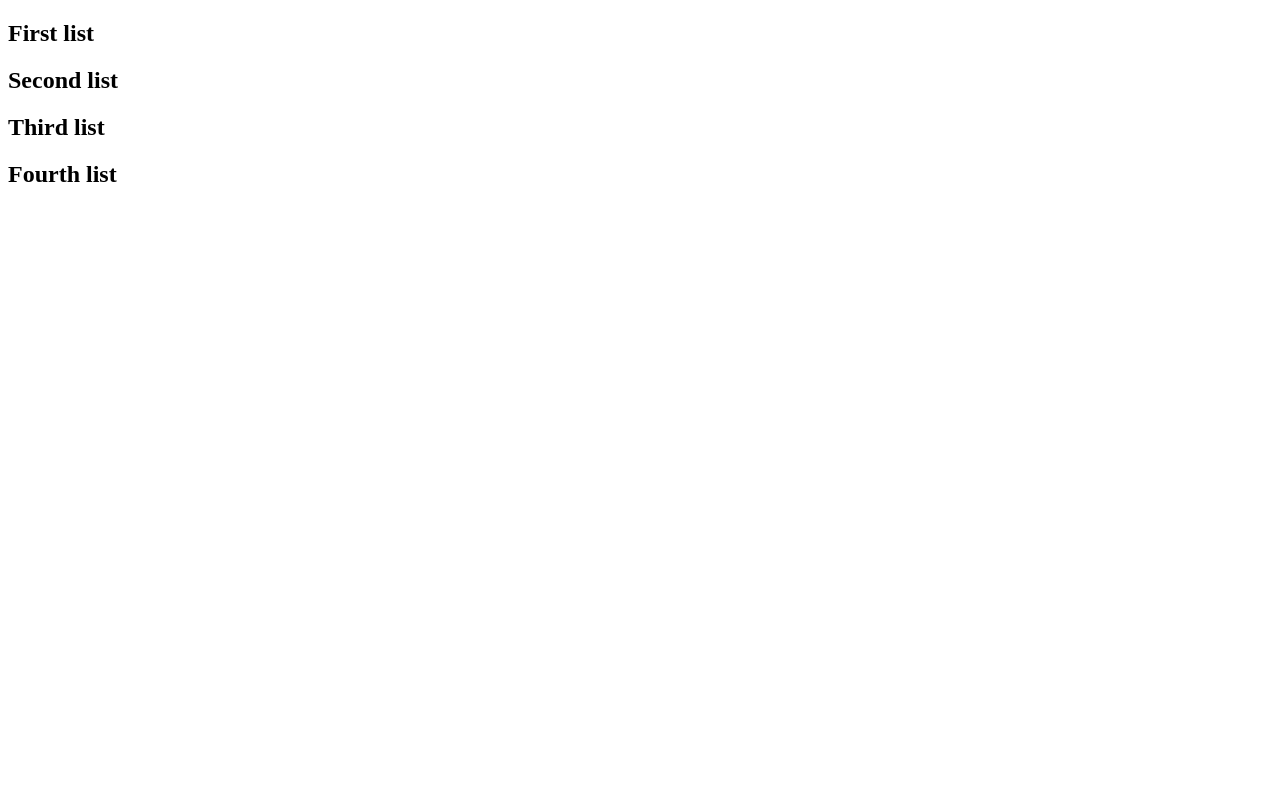
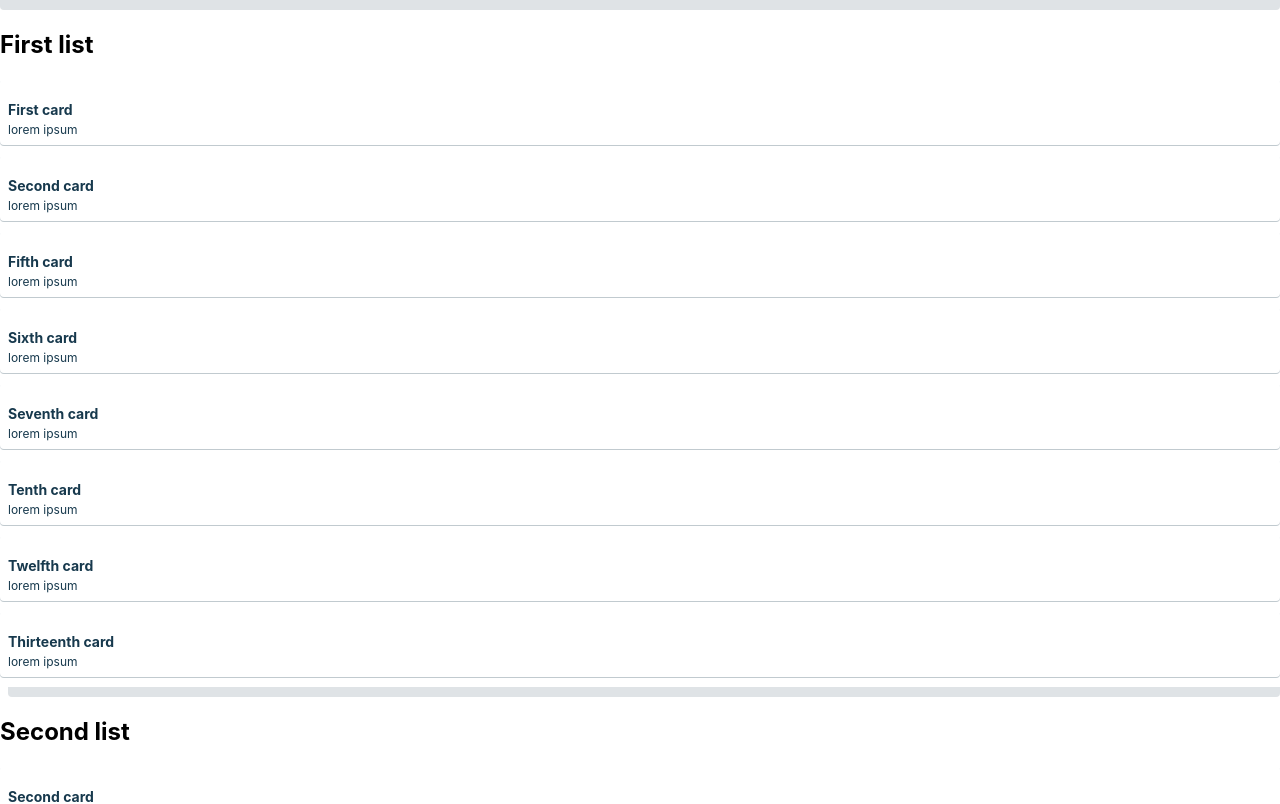
Before and after one commit to triggxl/mytrelloyes, a React (Create React App) app: page / in a window 1280 px wide. Shown: the top 804 px of the page. Built offline with nearby package versions, Linux system fonts and the light colour scheme.

Commit message:
updated components rendering content to page based on assignment

```diff
--- a/src/App.js
+++ b/src/App.js
@@ -1,20 +1,20 @@
 import React from 'react';
-import CardComponent from './Card';
-import STORE from './Store';
 import ListComponent from './List';
+import './App.css';
 
 const App = props => {
-  console.log(props.store);
   return (
       <div>
-        {/* mapping through variable listItem and returning ListComponent with props of listItem, cards, and key */}
+        {/*iterating over lists array in STORE*/}
         {props.store.lists.map((listItem)=> {
-          //passing props for entire list item && store (index.js)
-          //.find to pass down to list component to grab cards in cards array
-          return <ListComponent listItem={listItem} cards={props.store.allCards} key={listItem.id} />
+          // iterating through cards ids
+          const cardDetailsArray = listItem.cardIds.map(cardLetter => {
+            // returning card details in the allCards object
+            return props.store.allCards[cardLetter];
+          })
+          //creating props to pass to ListComponent
+          return <ListComponent header={listItem.header} cards={cardDetailsArray}/>
         })}
-        {/* <CardComponent />
-        <STORE /> */}
       </div>
   )
 }
@@ -22,13 +22,17 @@ const App = props => {
 export default App;
 
 /*
-1. create new component file ex: ContactCard.js
-2. create component instances to use <ContactCard />
+1. create new component file
+  ex: ContactCard.js
+2. create component instances to use
+  ex: <ContactCard />
 3. add import to file where component is used in order to access new instances
 4. create props or "attributes" for each instance, unique to the dynamic information you are trying to pass
-  <ContactCard name="Mr. Wiskerson" imgURL: "www.cat.com" phone:"9824938438 email: ""/>
+  <ContactCard name="Mr. Wiskerson" imgURL= "www.cat.com" phone="9824938438" email=""/>
 5. add function parameter (props) to file where props will be passed
+
 */
+
 /*
 The App component should render markup matching the design.html: the main element, a header with the h1 and a div with class 'App-list'.
 The App component will accept 1 prop, store.
--- a/src/Card.js
+++ b/src/Card.js
@@ -1,5 +1,5 @@
 import React from 'react';
-import ListComponent from './List';
+import './Card.css';
 
 const CardComponent = props => {
   return (
--- a/src/List.css
+++ b/src/List.css
@@ -1,5 +1,3 @@
-/* LIST STYLES */
-
 .List {
   min-width: 218px;
 }
--- a/src/List.js
+++ b/src/List.js
@@ -1,20 +1,22 @@
 import React from 'react';
-import STORE from './Store';
 import CardComponent from './Card';
+import './List.css';
 
 const ListComponent = (props) => {
   return (
     <>
-      {/* <STORE {allCards.title}/> */}
-      <h2>{props.listItem.header}</h2>
-      {props.listItem.cardIds.map(cardId => {
-        console.log(props);
-        return <CardComponent cardId={cardId}/>
+      <section className="List">
+        <header>
+          <div className="List-cards"></div>
+        </header>
+      </section>
+      <h2>{props.header}</h2>
+      {props.cards.map(cardDetails => {
+        return <CardComponent title={cardDetails.title} content={cardDetails.content} />
       })}
     </>
   )
 }
-
 
 export default ListComponent;
 
--- a/src/index.js
+++ b/src/index.js
@@ -1,3 +1,4 @@
+//rendering our App to DOM
 import React from 'react';
 import ReactDOM from 'react-dom';
 import App from './App';
```
Lines whose indentation alone changed are shown as unchanged.
